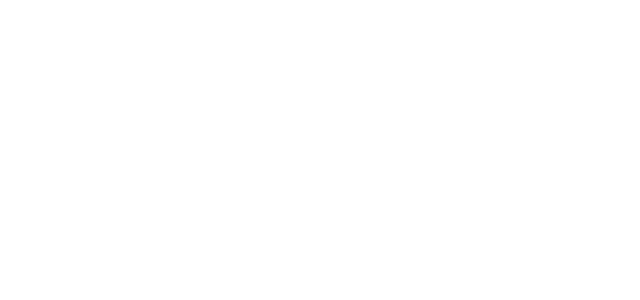
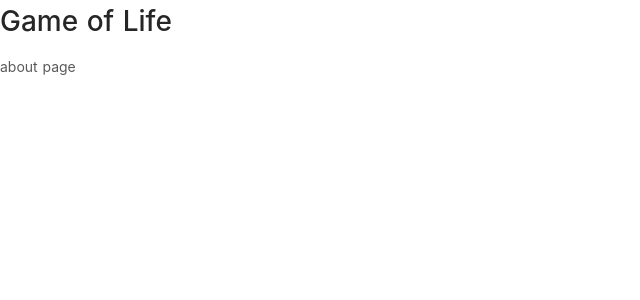
Before and after one commit to M-Lambda/Game-Of-Life, a Nuxt app: page /about in a window 1280 px wide. Before the commit this address had no page. Shown: the top 300 px of the page, without its empty margins (0-640 px from the left). Built offline with nearby package versions, Linux system fonts and the light colour scheme.

Commit message:
Created About and Rules Page

```diff
--- /dev/null
+++ b/pages/about.vue
@@ -0,0 +1,6 @@
+<template>
+  <div>
+    <h1>Game of Life</h1>
+    about page
+  </div>
+</template>
--- /dev/null
+++ b/pages/rules.vue
@@ -0,0 +1,6 @@
+<template>
+  <div>
+    <h1>Game of Life</h1>
+    rules page
+  </div>
+</template>
```
